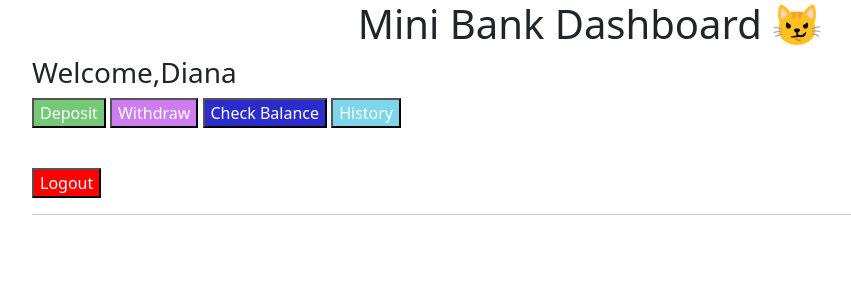
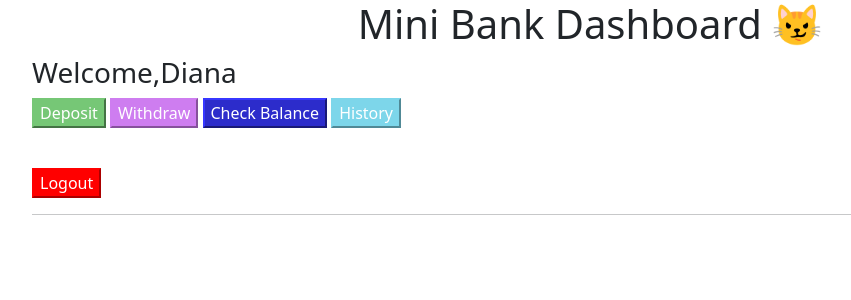
Before and after one commit to sinan2003bin-hub/Bank, a Django app: page /dashboard/ in a window 1280 px wide. Shown: the top 300 px of the page, without its empty margins (50-901 px from the left). Run offline with Django 5.2, Linux system fonts and the light colour scheme; a user stored in the database is signed in; data comes from the database, SQL or seed files in the repository; both versions use the stored data as it was after the commit.

Commit message:
button beatify

```diff
--- a/Bank_system/templates/dashboard.html
+++ b/Bank_system/templates/dashboard.html
@@ -1,8 +1,25 @@
 <style>
-    .deposit { background-color: rgb(118, 199, 118); color: white; }
-    .withdraw { background-color: rgb(206, 125, 240); color: white; }
-    .balance { background-color: rgb(44, 44, 203); color: white; }
-    .history { background-color: rgb(125, 214, 234); color: white; }
+    .deposit {
+        background-color: rgb(118, 199, 118);
+        border-color: rgb(118, 199, 118);
+        color: white; }
+    .withdraw {
+        background-color: rgb(206, 125, 240);
+        border-color: rgb(206, 125, 240);
+        color: white; }
+    .balance {
+        background-color: rgb(44, 44, 203);
+        border-color: rgb(44, 44, 203);
+        color: white; }
+    .history {
+        background-color: rgb(125, 214, 234);
+        border-color: rgb(125, 214, 234);
+        color: white; }
+    .logout{
+        background-color: rgb(255, 0, 0);
+        border-color: rgb(255, 0, 0);
+        color: white;
+        }
 </style>
 <head>
   <link href="https://cdn.jsdelivr.net/npm/bootstrap@5.3.3/dist/css/bootstrap.min.css" rel="stylesheet">
@@ -30,7 +47,7 @@
     <form method="POST" action="{% url 'logout' %}">
         {% csrf_token %}
 
-        <button style="background:red;color:white;">Logout</button>
+        <button class="logout">Logout</button>
 
     </form>
 
```
Also changed, not shown: db.sqlite3.
